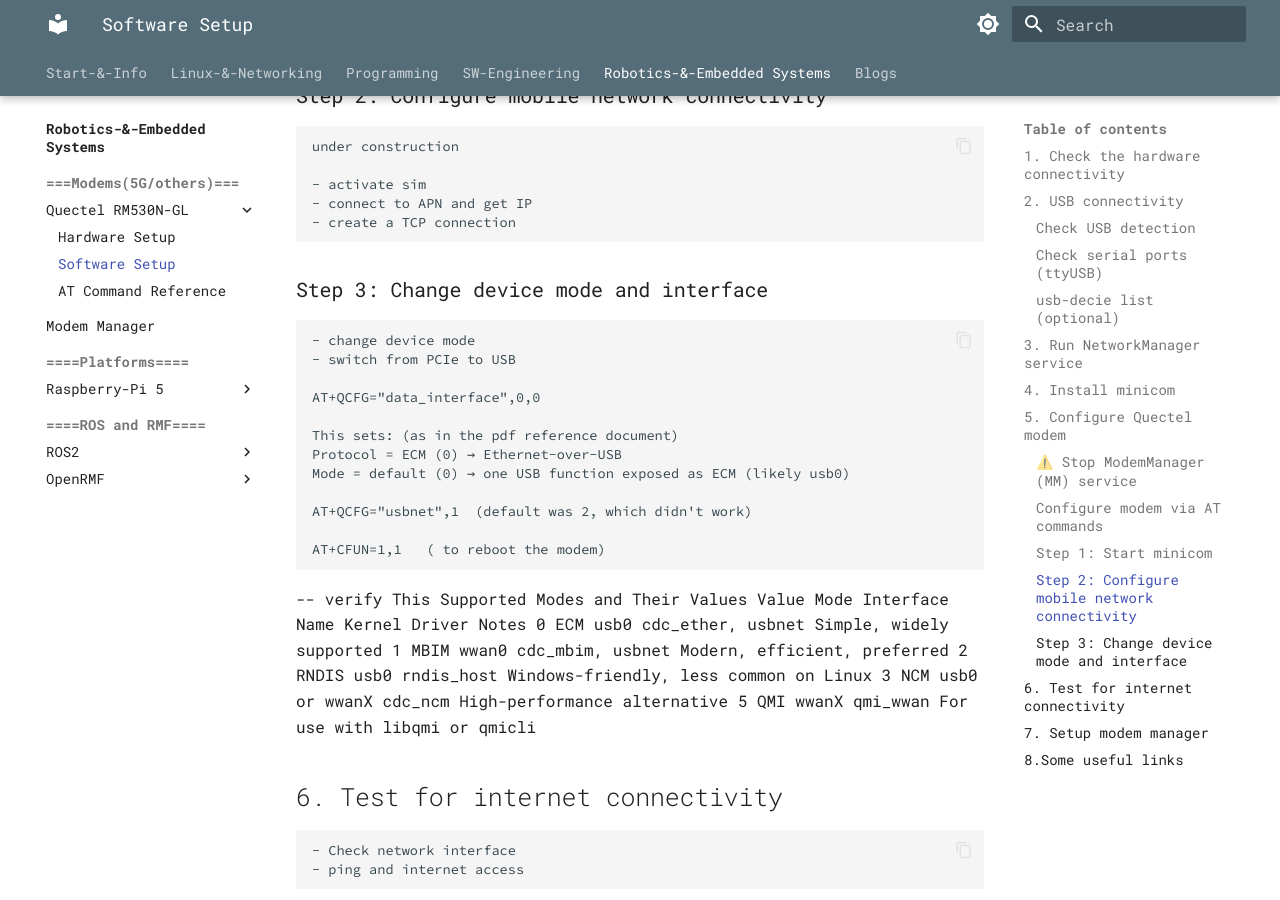
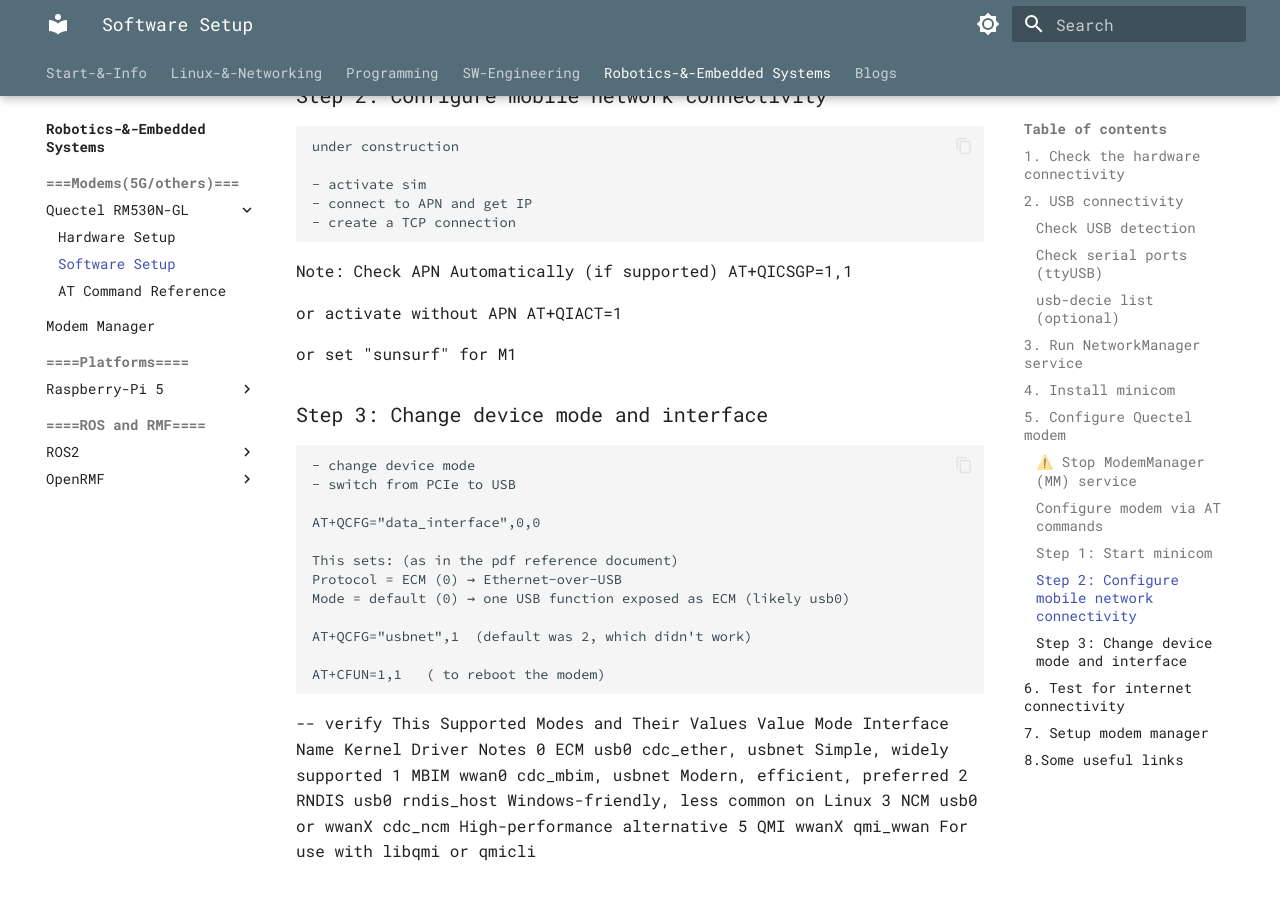
Before and after one commit to alohamujeeb/alohamujeeb.github.io, an MkDocs documentation site: the page built from docs/embsys-drobot/Quectel-RM530N-GL/02-sw-setup-pi5.md, in a window 1280 px wide and 900 px high, scrolled down 3776 px. Built offline with MkDocs 1.6.1 and Material for MkDocs 9.7.7, drawn with Linux system fonts in a browser that asks for light colours.

Commit message:
minor file restructure

```diff
--- a/docs/embsys-drobot/Quectel-RM530N-GL/02-sw-setup-pi5.md
+++ b/docs/embsys-drobot/Quectel-RM530N-GL/02-sw-setup-pi5.md
@@ -136,6 +136,16 @@ sudo minicom -D /dev/ttyUSB2
 	- connect to APN and get IP
 	- create a TCP connection
 
+Note:
+Check APN Automatically (if supported)
+AT+QICSGP=1,1
+
+or activate without APN
+AT+QIACT=1
+
+or set "sunsurf" for M1
+
+
 ### Step 3: Change device mode and interface
 
 	- change device mode
```
